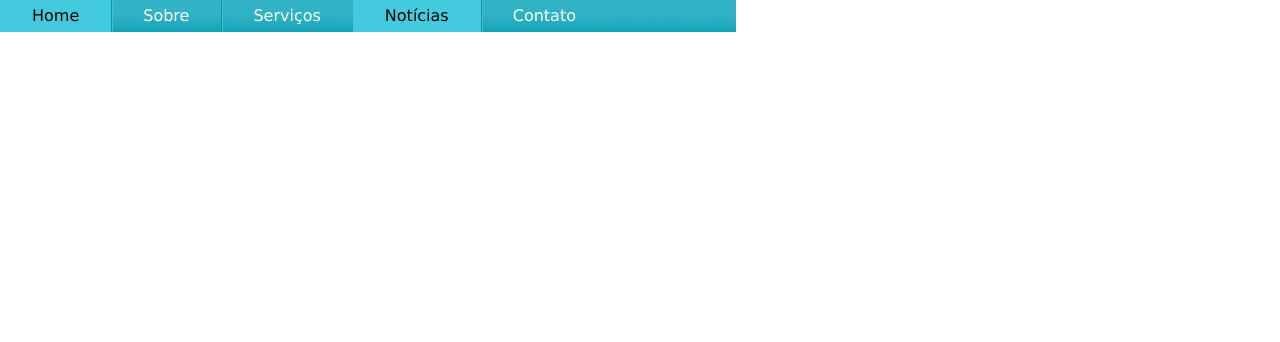
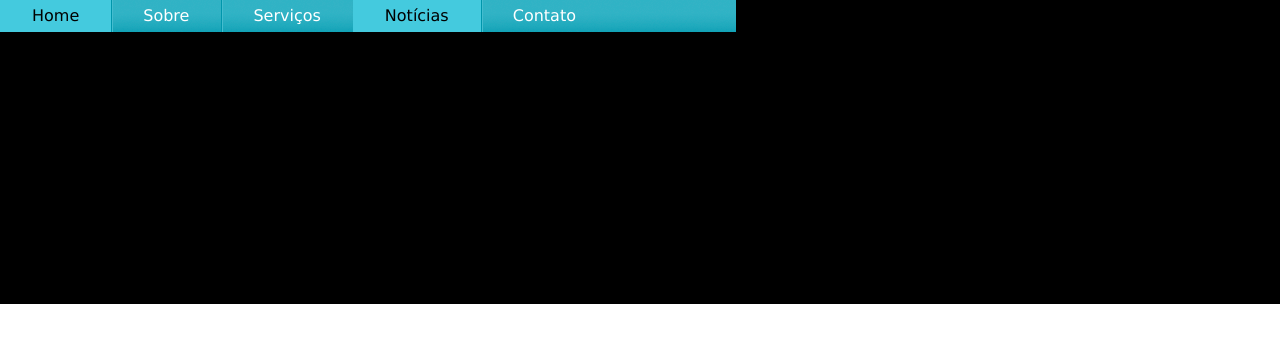
Before and after one commit to apoloniomurilo/hello-world, a plain HTML site: page noticias.html in a window 1280 px wide. Drawn offline with Linux system fonts and the light colour scheme.

Commit message:
editando a barra horizontal e o CSS

```diff
--- a/css/horizontal.css
+++ b/css/horizontal.css
@@ -78,3 +78,10 @@ ul#navegacao a:hover {
   background: #44cade;
   color: #000000;
 }
+
+main{
+  border: 2px solid black;
+  width: 100%;
+  height: 300px;
+  background-color: #000000;
+}
--- a/noticias.html
+++ b/noticias.html
@@ -24,5 +24,8 @@
         <a href="contato.html">Contato</a>
       </li>
     </ul>
+    <main>
+
+    </main>
   </body>
 </html>
```
